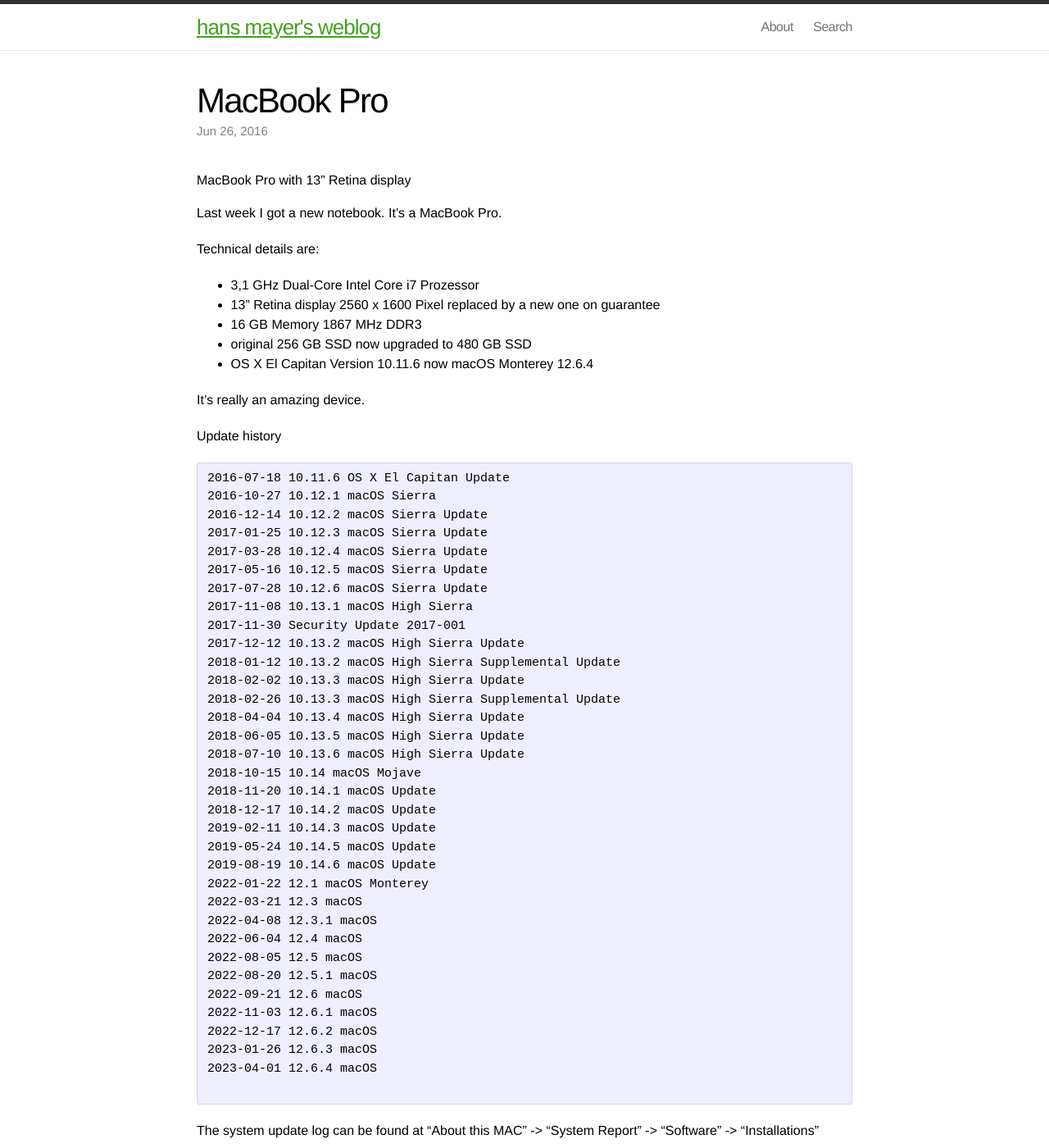
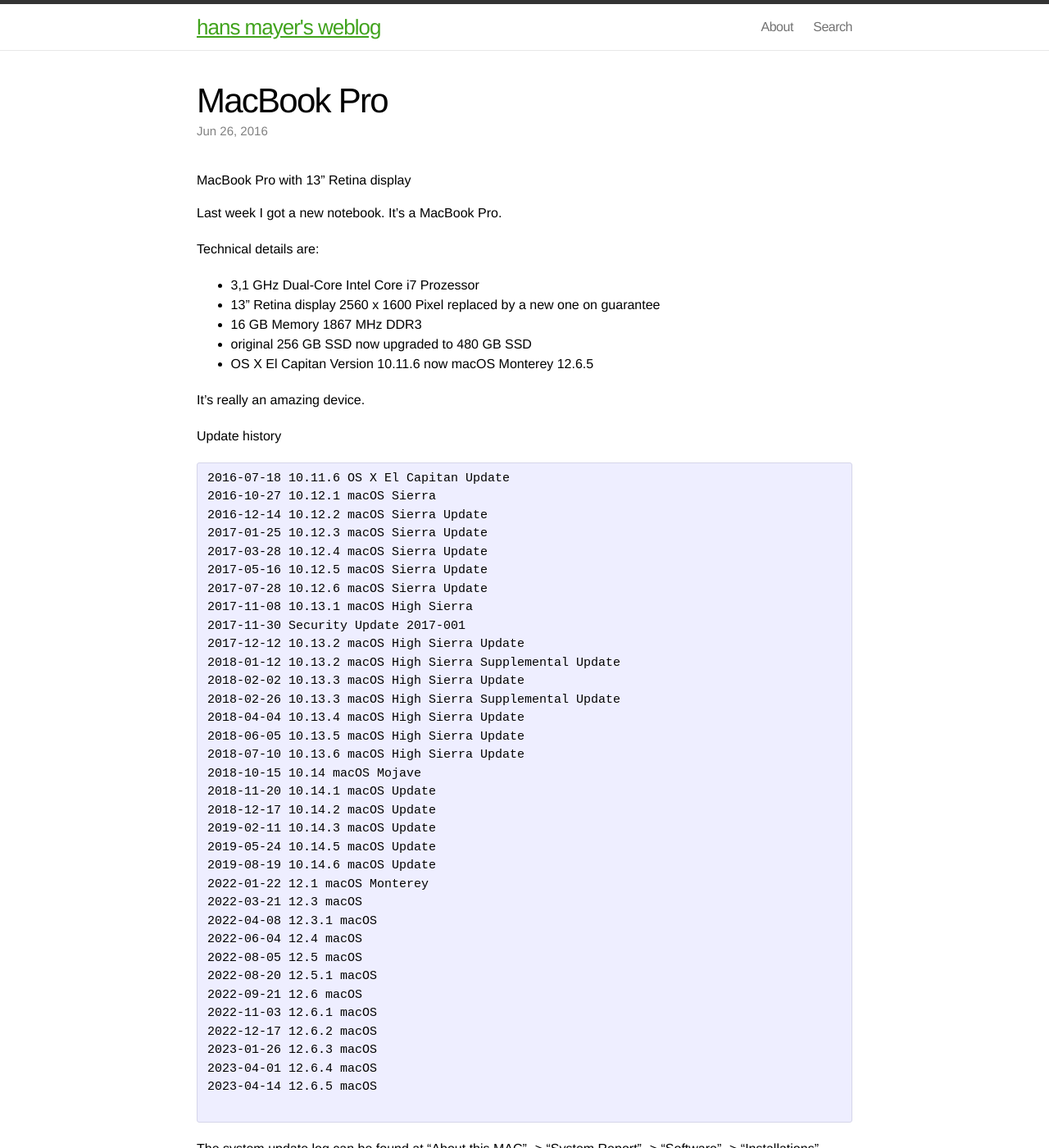
Before and after one commit to hans-mayer/blog, a Jekyll site: the page built from _posts/2016-06-26-MacBookPro.markdown, in a window 1280 px wide and 1400 px high. Shown: the whole window at 82% size. Built offline with Jekyll 4.4.1, drawn with Linux system fonts in a browser that asks for light colours.

Commit message:
MacBookPro update history 12.6.5 macOS Monterey

```diff
--- a/_posts/2016-06-26-MacBookPro.markdown
+++ b/_posts/2016-06-26-MacBookPro.markdown
@@ -15,7 +15,7 @@
 * 13" Retina display 2560 x 1600 Pixel replaced by a new one on guarantee
 * 16 GB Memory 1867 MHz DDR3
 * original 256 GB SSD now upgraded to 480 GB SSD
-* OS X El Capitan Version 10.11.6 now macOS Monterey 12.6.4
+* OS X El Capitan Version 10.11.6 now macOS Monterey 12.6.5
 
 It's really an amazing device.
 
@@ -56,6 +56,7 @@
 2022-12-17 12.6.2 macOS
 2023-01-26 12.6.3 macOS
 2023-04-01 12.6.4 macOS
+2023-04-14 12.6.5 macOS
 
 </pre>
 
```
